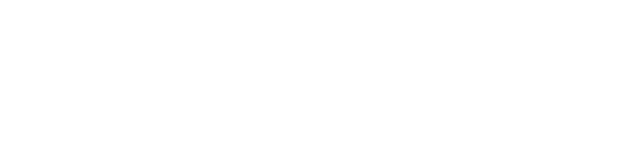
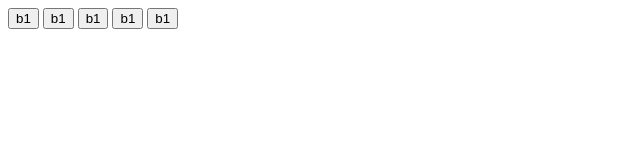
Before and after one commit to AseemG786/Button-Game, a plain HTML site: page Front.html in a window 1280 px wide. Shown: the whole page, without its empty margins (0-640 px from the left). Drawn offline with Linux system fonts and the light colour scheme.

Commit message:
Inser the Buttons

```diff
--- a/Front.html
+++ b/Front.html
@@ -1,2 +1,14 @@
+<!DOCTYPE html>
+<html>
 <head>
+	<title> Button Game</title>
 </head>
+<body>
+	<button>b1</button>
+	<button>b1</button>
+	<button>b1</button>
+	<button>b1</button>
+	<button>b1</button>
+
+</body>
+</html>
```
